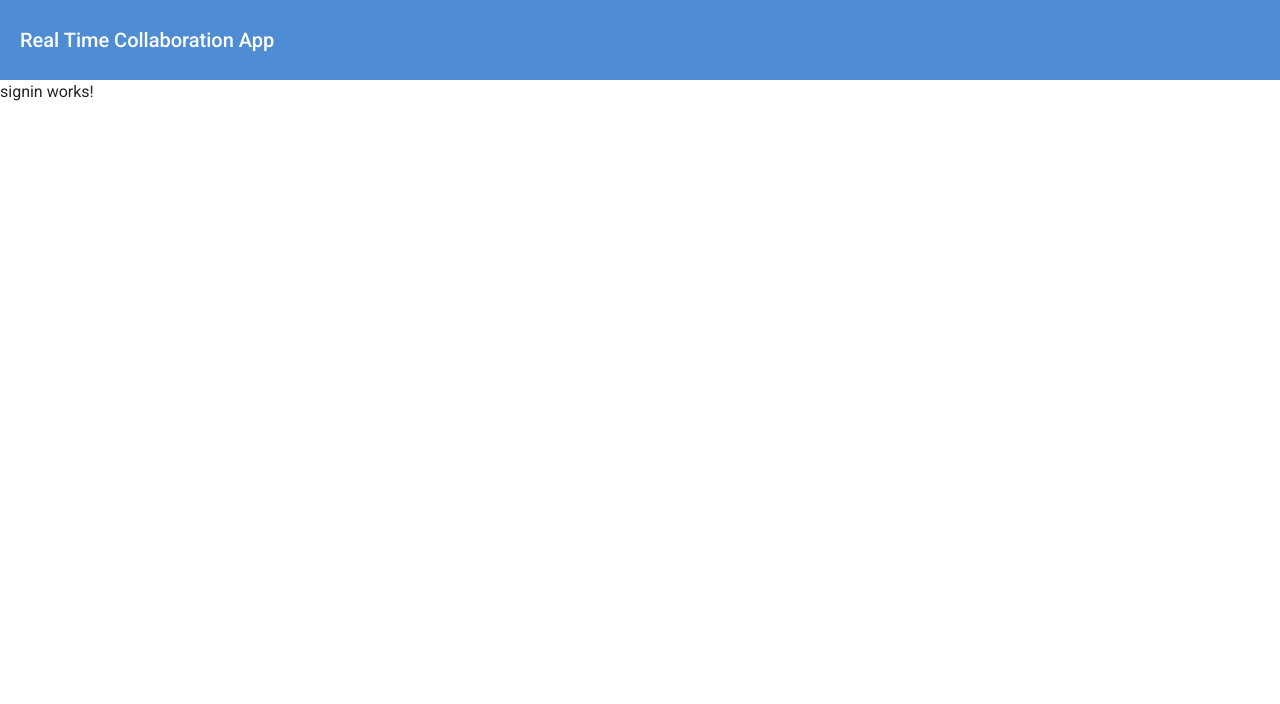
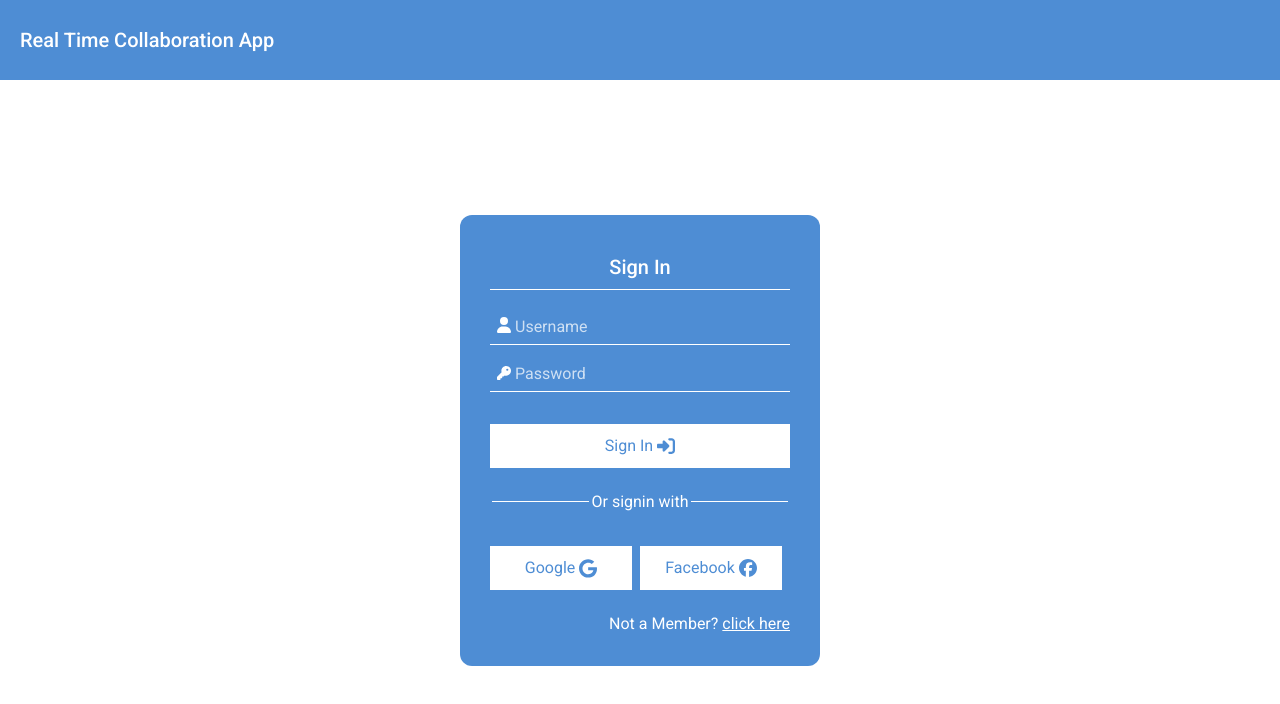
Before and after one commit to RDeyashi/real-time-collab, an Angular app in the folder real-time-collab-frontend/: page /signin in a window 1280 px wide. Shown: the top 704 px of the page. Built offline with nearby package versions, Linux system fonts and the light colour scheme.

Commit message:
signin done

```diff
--- a/real-time-collab-frontend/src/app/signin/signin.component.html
+++ b/real-time-collab-frontend/src/app/signin/signin.component.html
@@ -1 +1,55 @@
-<p>signin works!</p>
+<section class="d-flex justify-content-center align-items-center" style="height: 90vh;">
+    <form>
+        <h5 style="text-align: center; border-bottom: 1px solid; padding: 10px;">Sign In</h5>
+
+        <div class="inp-group">
+            <input type="text" placeholder="Username" />
+            <svg class="image" xmlns="http://www.w3.org/2000/svg" viewBox="0 0 448 512">
+                <path
+                    d="M224 256A128 128 0 1 0 224 0a128 128 0 1 0 0 256zm-45.7 48C79.8 304 0 383.8 0 482.3C0 498.7 13.3 512 29.7 512l388.6 0c16.4 0 29.7-13.3 29.7-29.7C448 383.8 368.2 304 269.7 304l-91.4 0z" />
+            </svg>
+        </div>
+
+        <div class="inp-group">
+            <input type="password" placeholder="Password" />
+            <svg class="image" xmlns="http://www.w3.org/2000/svg" viewBox="0 0 512 512">
+                <path
+                    d="M336 352c97.2 0 176-78.8 176-176S433.2 0 336 0S160 78.8 160 176c0 18.7 2.9 36.8 8.3 53.7L7 391c-4.5 4.5-7 10.6-7 17l0 80c0 13.3 10.7 24 24 24l80 0c13.3 0 24-10.7 24-24l0-40 40 0c13.3 0 24-10.7 24-24l0-40 40 0c6.4 0 12.5-2.5 17-7l33.3-33.3c16.9 5.4 35 8.3 53.7 8.3zM376 96a40 40 0 1 1 0 80 40 40 0 1 1 0-80z" />
+            </svg>
+        </div>
+
+        <button class="sinup-btn" type="submit">
+            Sign In
+            <svg xmlns="http://www.w3.org/2000/svg" viewBox="0 0 512 512">
+                <path
+                    d="M217.9 105.9L340.7 228.7c7.2 7.2 11.3 17.1 11.3 27.3s-4.1 20.1-11.3 27.3L217.9 406.1c-6.4 6.4-15 9.9-24 9.9c-18.7 0-33.9-15.2-33.9-33.9l0-62.1L32 320c-17.7 0-32-14.3-32-32l0-64c0-17.7 14.3-32 32-32l128 0 0-62.1c0-18.7 15.2-33.9 33.9-33.9c9 0 17.6 3.6 24 9.9zM352 416l64 0c17.7 0 32-14.3 32-32l0-256c0-17.7-14.3-32-32-32l-64 0c-17.7 0-32-14.3-32-32s14.3-32 32-32l64 0c53 0 96 43 96 96l0 256c0 53-43 96-96 96l-64 0c-17.7 0-32-14.3-32-32s14.3-32 32-32z" />
+            </svg>
+        </button>
+
+        <div class="signup-line">
+            <div class="line"></div>
+            Or signin with
+            <div class="line"></div>
+        </div>
+
+        <div class="d-flex flex-row" style="gap: 8px;">
+            <button class="sinup-btn-other" type="submit">
+                Google
+                <svg xmlns="http://www.w3.org/2000/svg" viewBox="0 0 488 512">
+                    <path
+                        d="M488 261.8C488 403.3 391.1 504 248 504 110.8 504 0 393.2 0 256S110.8 8 248 8c66.8 0 123 24.5 166.3 64.9l-67.5 64.9C258.5 52.6 94.3 116.6 94.3 256c0 86.5 69.1 156.6 153.7 156.6 98.2 0 135-70.4 140.8-106.9H248v-85.3h236.1c2.3 12.7 3.9 24.9 3.9 41.4z" />
+                </svg>
+            </button>
+            <button class="sinup-btn-other" type="submit">
+                Facebook
+                <svg xmlns="http://www.w3.org/2000/svg" viewBox="0 0 512 512">
+                    <path
+                        d="M512 256C512 114.6 397.4 0 256 0S0 114.6 0 256C0 376 82.7 476.8 194.2 504.5V334.2H141.4V256h52.8V222.3c0-87.1 39.4-127.5 125-127.5c16.2 0 44.2 3.2 55.7 6.4V172c-6-.6-16.5-1-29.6-1c-42 0-58.2 15.9-58.2 57.2V256h83.6l-14.4 78.2H287V510.1C413.8 494.8 512 386.9 512 256h0z" />
+                </svg>
+            </button>
+        </div>
+        <div style="text-align: end;">Not a Member? <a style="color: white;" [routerLink]="['/signup']"
+                routerLinkActive="router-link-active">click here</a></div>
+    </form>
+
+</section>
--- a/real-time-collab-frontend/src/app/signin/signin.component.scss
+++ b/real-time-collab-frontend/src/app/signin/signin.component.scss
@@ -0,0 +1,87 @@
+section{
+    color: white;
+  }
+
+  form{
+    background: rgb(78, 141, 212);
+    padding: 30px;
+    border-radius: 12px;
+    display: flex;
+    flex-direction: column;
+    gap: 12px;
+  }
+
+  .signup {
+    text-align: center;
+    border-bottom: 2px solid;
+    padding: 10px;
+  }
+
+  input {
+    border: none;
+    border-bottom: 1px solid;
+    width: 300px;
+    padding: 5px 5px 5px 25px;
+    background: transparent;
+    color: white;
+    &::placeholder{
+      color: rgba(255, 255, 255, 0.726);
+    }
+  }
+
+  input:focus {
+    outline: none;
+    border: none;
+    border-bottom: 1px solid;
+  }
+
+  .inp-group {
+    position: relative;
+    //padding: 10px;
+  }
+
+  .inp-group .image {
+    position: absolute;
+    left: 7px;
+    bottom: 12px;
+    width: 14px;
+    fill: white;
+  }
+
+  .sinup-btn{
+    padding: 10px;
+    margin: 20px 0px 10px 0px;
+    width: 300px;
+    background: white;
+    color: rgb(78, 141, 212);
+    border: none;
+  }
+
+  .sinup-btn-other{
+    padding: 10px;
+    margin: 20px 0px 10px 0px;
+    width: 142px;
+    background: white;
+    color: rgb(78, 141, 212);
+    border: none;
+  }
+
+  svg{
+    fill: rgb(78, 141, 212);
+    width: 18px;
+  }
+
+
+  .signup-line {
+    display: flex;
+    flex-direction: row!important;
+    justify-content: center;
+    align-items: center;
+    gap: 2px
+  }
+
+  .line{
+    background: white;
+    width: 97px;
+    height: 1px;
+  }
--- a/real-time-collab-frontend/src/app/signup/signup.component.html
+++ b/real-time-collab-frontend/src/app/signup/signup.component.html
@@ -1,6 +1,6 @@
 <section class="d-flex justify-content-center align-items-center" style="height: 90vh;">
     <form>
-        <h5 style="text-align: center; border-bottom: 1px solid; padding: 10px;">Sign up</h5>
+        <h5 style="text-align: center; border-bottom: 1px solid; padding: 10px;">Sign Up</h5>
 
         <div class="inp-group">
             <input type="text" placeholder="Username" />
@@ -27,7 +27,7 @@
         </div>
 
         <button class="sinup-btn" type="submit">
-            Signup
+            Sign Up
             <svg xmlns="http://www.w3.org/2000/svg" viewBox="0 0 640 512">
                 <path
                     d="M96 128a128 128 0 1 1 256 0A128 128 0 1 1 96 128zM0 482.3C0 383.8 79.8 304 178.3 304l91.4 0C368.2 304 448 383.8 448 482.3c0 16.4-13.3 29.7-29.7 29.7L29.7 512C13.3 512 0 498.7 0 482.3zM504 312l0-64-64 0c-13.3 0-24-10.7-24-24s10.7-24 24-24l64 0 0-64c0-13.3 10.7-24 24-24s24 10.7 24 24l0 64 64 0c13.3 0 24 10.7 24 24s-10.7 24-24 24l-64 0 0 64c0 13.3-10.7 24-24 24s-24-10.7-24-24z" />
@@ -50,13 +50,13 @@
             </button>
             <button class="sinup-btn-other" type="submit">
                 Facebook
-                <svg xmlns="http://www.w3.org/2000/svg"
-                    viewBox="0 0 512 512">
+                <svg xmlns="http://www.w3.org/2000/svg" viewBox="0 0 512 512">
                     <path
                         d="M512 256C512 114.6 397.4 0 256 0S0 114.6 0 256C0 376 82.7 476.8 194.2 504.5V334.2H141.4V256h52.8V222.3c0-87.1 39.4-127.5 125-127.5c16.2 0 44.2 3.2 55.7 6.4V172c-6-.6-16.5-1-29.6-1c-42 0-58.2 15.9-58.2 57.2V256h83.6l-14.4 78.2H287V510.1C413.8 494.8 512 386.9 512 256h0z" />
                 </svg>
             </button>
         </div>
-
+        <div style="text-align: end;">Already a Member? <a style="color: white;" [routerLink]="['/signin']"
+                routerLinkActive="router-link-active">click here</a></div>
     </form>
 </section>
--- a/real-time-collab-frontend/src/app/signup/signup.component.ts
+++ b/real-time-collab-frontend/src/app/signup/signup.component.ts
@@ -1,8 +1,11 @@
 import { Component } from '@angular/core';
+import { RouterModule } from '@angular/router';
 
 @Component({
   selector: 'app-signup',
-  imports: [],
+  imports: [
+    RouterModule
+  ],
   templateUrl: './signup.component.html',
   styleUrl: './signup.component.scss'
 })
```
Also changed, not shown: real-time-collab-frontend/src/app/signin/signin.component.ts (+6 -1 lines).
